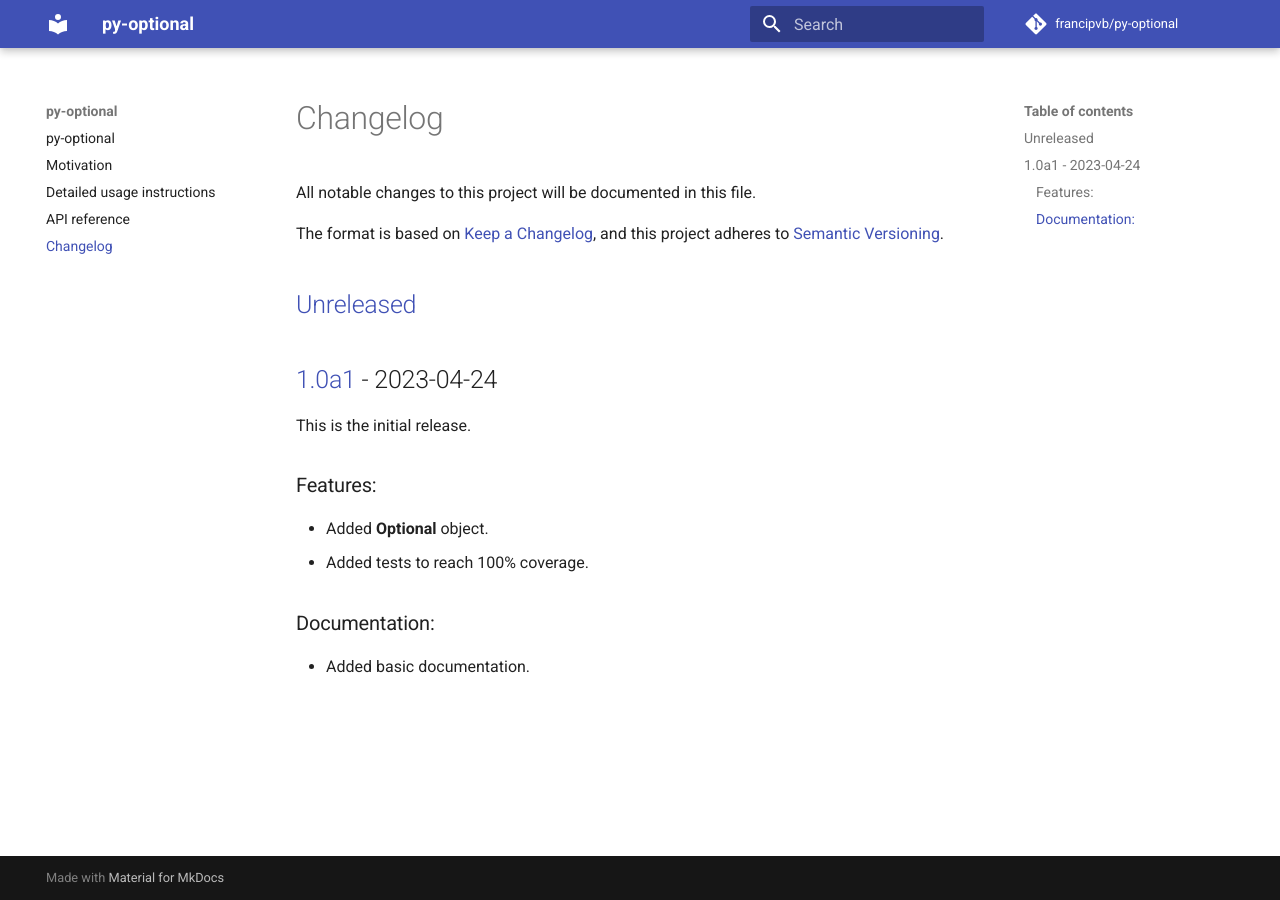
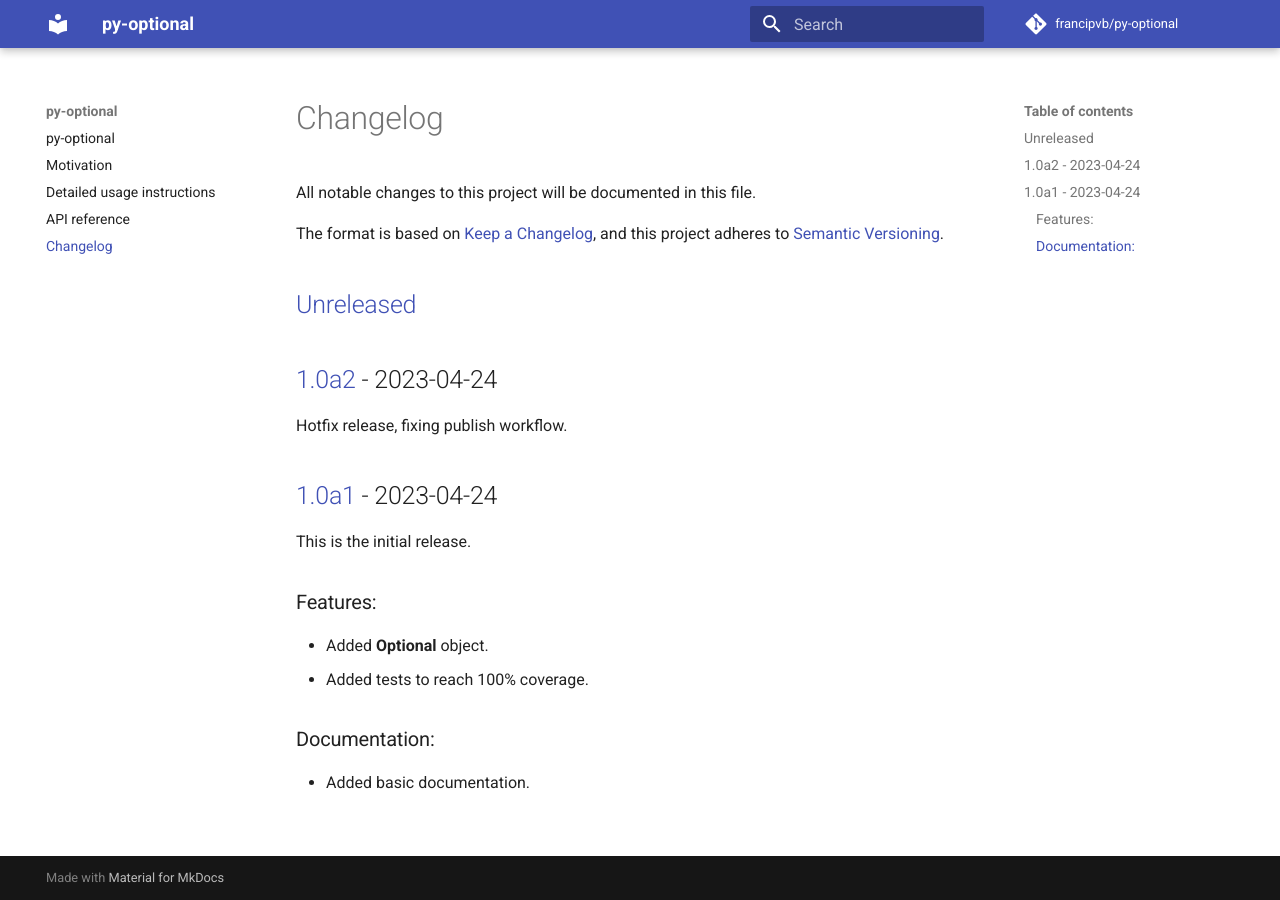
Before and after one commit to francipvb/py-optional, an MkDocs documentation site: the page built from docs/CHANGELOG.md, in a window 1280 px wide. Built offline with MkDocs 1.6.1 and Material for MkDocs 9.7.7, drawn with Linux system fonts in a browser that asks for light colours; comment, search, counter and statistics services are not loaded.

Commit message:
Fix changelog.

```diff
--- a/docs/CHANGELOG.md
+++ b/docs/CHANGELOG.md
@@ -6,6 +6,10 @@ The format is based on [Keep a Changelog](https://keepachangelog.com/en/1.0.0/),
 and this project adheres to [Semantic Versioning](https://semver.org/spec/v2.0.0.html).
 
 ## [Unreleased]
+
+## [1.0a2] - 2023-04-24
+
+Hotfix release, fixing publish workflow.
 
 ## [1.0a1] - 2023-04-24
 
@@ -22,3 +26,4 @@ This is the initial release.
 
 [Unreleased]: https://github.com/francipvb/py-optional/compare/v0.0.0...HEAD
 [1.0a1]: https://github.com/francipvb/py-optional/releases/tag/v1.0a1
+[1.0a2]: https://github.com/francipvb/py-optional/releases/tag/v1.0a2
```
